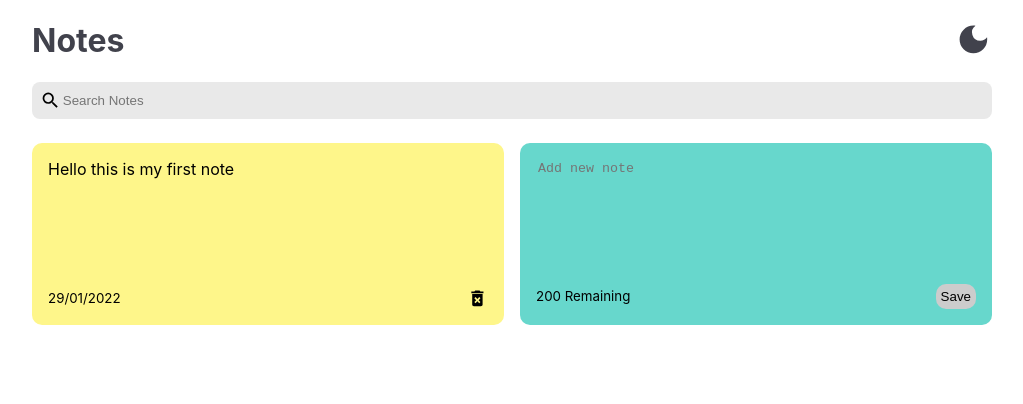
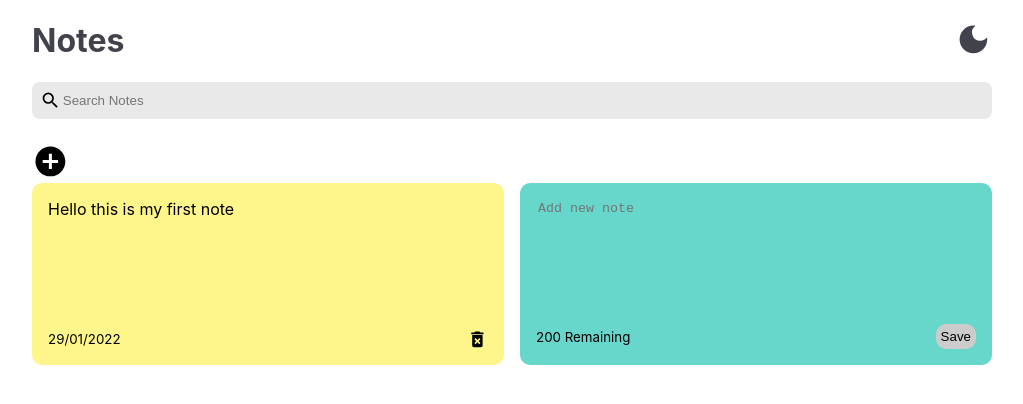
Before and after one commit to gurjung/notes-app, a React (Create React App) app: page / in a window 1280 px wide. Shown: the top 404 px of the page, without its empty margins (128-1151 px from the left). Built offline with nearby package versions, Linux system fonts and the light colour scheme.

Commit message:
adds sidebar component

```diff
--- a/src/App.js
+++ b/src/App.js
@@ -1,18 +1,23 @@
 import { useState, useEffect } from "react";
 import NotesList from "./components/NotesList.js";
 import Search from "./components/Search.js";
-import {DarkModeIcon} from './icons/index'
-import {LightModeIcon} from './icons/index'
-import {TEXTS} from './constants'
+import SideBar from "./components/SideBar.js";
+import { DarkModeIcon } from "./icons/index";
+import { LightModeIcon } from "./icons/index";
+import { TEXTS } from "./constants";
 import { nanoid } from "nanoid";
 import "./App.css";
 
-const App=()=>{
+const App = () => {
   const [notes, setNotes] = useState(() => {
     const savedNotes = JSON.parse(localStorage.getItem("notes-app-data"));
     return (
       savedNotes || [
-        { id: nanoid(), text: TEXTS.INITIAL_NOTE_DESCRIPTION, date: TEXTS.INITIAL_DATE },
+        {
+          id: nanoid(),
+          text: TEXTS.INITIAL_NOTE_DESCRIPTION,
+          date: TEXTS.INITIAL_DATE,
+        },
       ]
     );
   });
@@ -47,7 +52,9 @@ const App=()=>{
     <div className={`${IsDarkMode && "dark-mode"}`}>
       <div className="container">
         <div className="container-header">
-          <h1 className={`${IsDarkMode ? "header-active" : "header"}`}>{TEXTS.APP_HEADING}</h1>
+          <h1 className={`${IsDarkMode ? "header-active" : "header"}`}>
+            {TEXTS.APP_HEADING}
+          </h1>
           <div onClick={handleDarkMode}>
             {IsDarkMode ? (
               <LightModeIcon size="2.3em" className="light-mode-icon" />
@@ -57,6 +64,7 @@ const App=()=>{
           </div>
         </div>
         <Search handleSearchInput={setSearchText} />
+        <SideBar />
         <NotesList
           notes={notes.filter((note) =>
             note.text.toLowerCase().includes(searchText)
@@ -67,6 +75,6 @@ const App=()=>{
       </div>
     </div>
   );
-}
+};
 
 export default App;
--- /dev/null
+++ b/src/Components/SideBar.js
@@ -0,0 +1,11 @@
+import React from "react";
+import {AddNoteIcon} from "../icons";
+const SideBar = () => {
+  return (
+    <div>
+      <AddNoteIcon size='2.3em'/>
+    </div>
+  );
+};
+
+export default SideBar;
```
